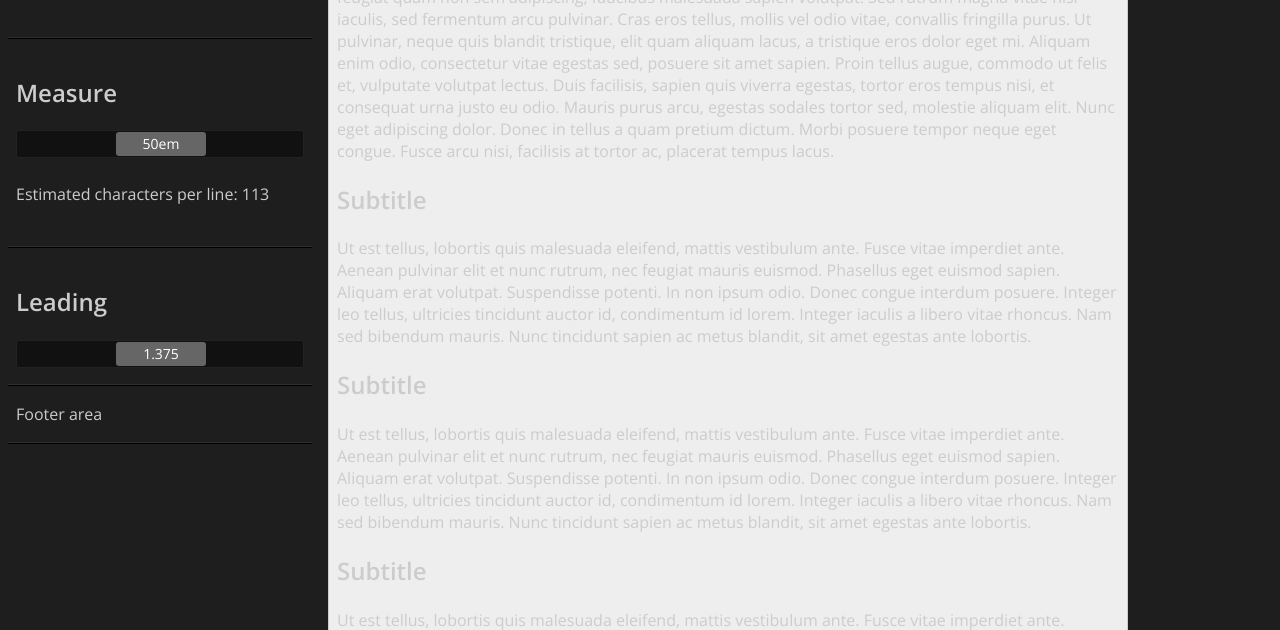
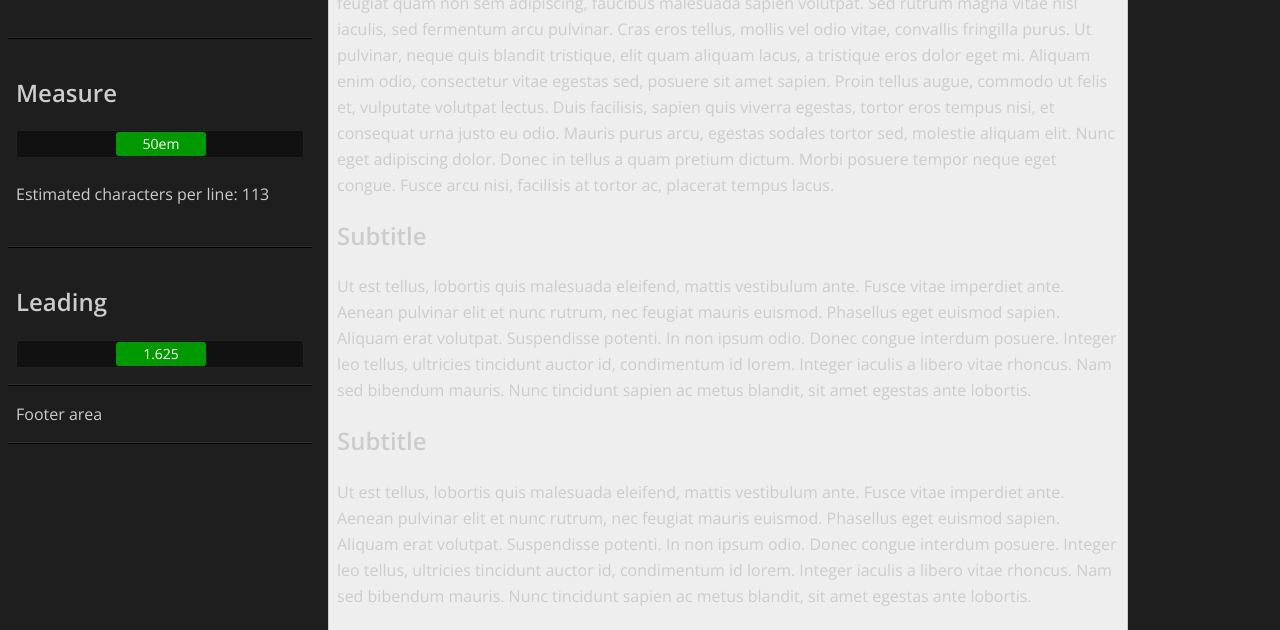
Before and after one commit to tsmith512/typesetwith.me, a plain HTML site: page index.html in a window 1280 px wide. Shown: the part 138-768 px from the top of the page. Drawn offline with nearby package versions, Linux system fonts and the light colour scheme.

Commit message:
Highlight nav handler based on warning status on value

```diff
--- a/js/main.js
+++ b/js/main.js
@@ -5,9 +5,12 @@
       snap: true,
       x: (5/10),
       animationCallback: function(x, y) {
-        var lineHeight = 1.25*x + 0.75;
+        var lineHeight = 1.25*x + 1;
         $('article').css('line-height', lineHeight);
-        $('#adjust-lineheight .handle').text(lineHeight);
+        $('#adjust-lineheight .handle')
+          .text(lineHeight)
+          .removeClass('normal warning-low warning-high bad')
+          .addClass(alertLevel(2/10, 4/10, 6/10, 8/10, x));
       }
     });
 
@@ -18,8 +21,10 @@
       animationCallback: function(x, y) {
         var articleWidth = (60 * x) + 20; // 0 = 20em --> 1 = 80em;
         $('article').css('width', articleWidth + 'em');
-        $('#adjust-width .handle').text(articleWidth + 'em');
-
+        $('#adjust-width .handle')
+          .text(articleWidth + 'em')
+          .removeClass('normal warning-low warning-high bad')
+          .addClass(alertLevel(1/10, 2/10, 5/10, 7/10, x));
         setTimeout(charsPerLine, 1000);
       }
     });
@@ -46,4 +51,16 @@
     $('#characters-per-line').text(cpl);
   }
 
+  alertLevel = function(min, low, high, max, current) {
+    if ( low <= current && current <= high ) {
+      return 'normal';
+    } else if ( high < current && current <= max ) {
+      return 'warning-high';
+    } else if ( min <= current && current < low ) {
+      return 'warning-low';
+    } else if ( current < min || current > max ) {
+      return 'bad';
+    }
+  }
+
 })(jQuery);
--- a/scss/_dragdealer.scss
+++ b/scss/_dragdealer.scss
@@ -28,6 +28,18 @@
 	color: #FFF;
 	line-height: 24px;
 	text-align: center;
+
+	&.normal {
+		background: #009900;
+	}
+
+	&.warning-low, &.warning-high {
+		background: #CC8822;
+	}
+
+	&.bad {
+		background: #CC3300;
+	}
 }
 
 .dragdealer .disabled {
```
Also changed, not shown: css/main.css.
